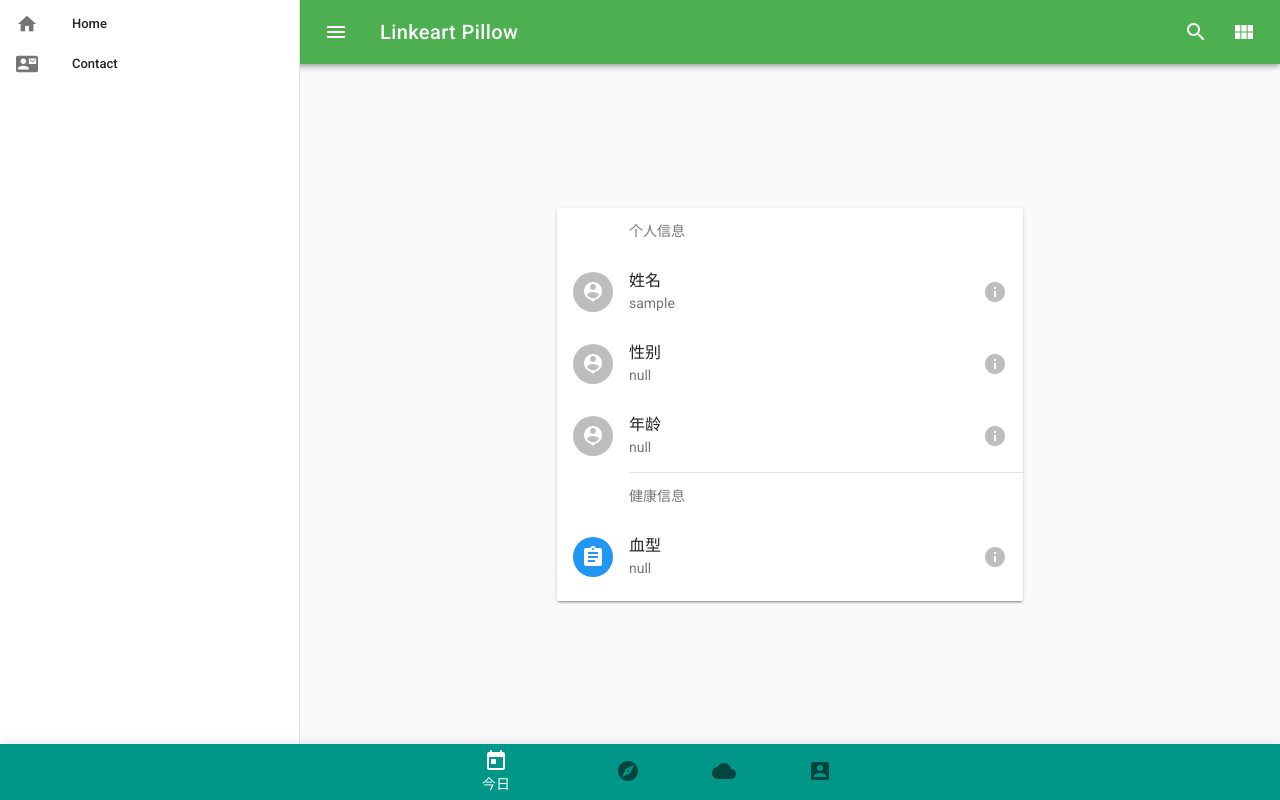
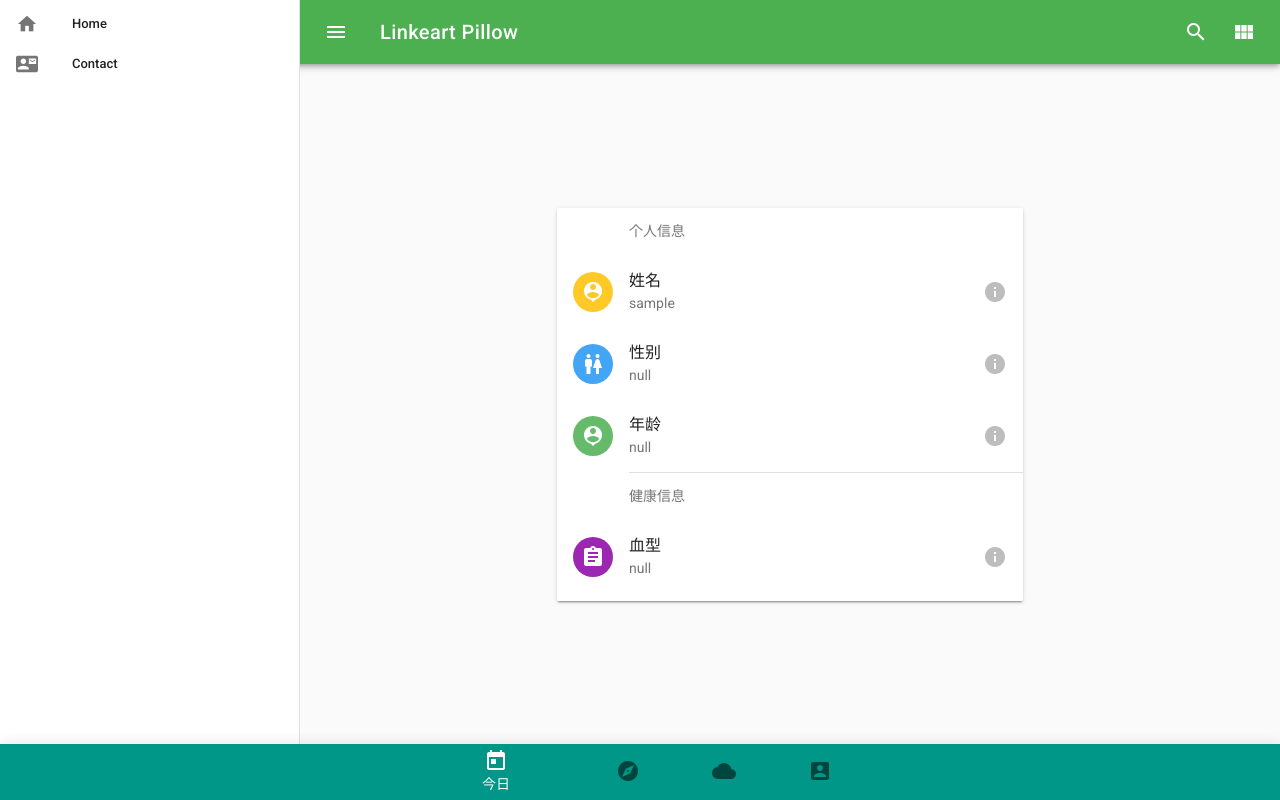
Before and after one commit to hustunique-24/front-end, a Vue app: page /me in a window 1280 px wide. Built offline with nearby package versions, Linux system fonts and the light colour scheme; no server answers; sample sign-in values are in the browser's storage.

Commit message:
Build up final page

```diff
--- a/src/components/explore.vue
+++ b/src/components/explore.vue
@@ -128,7 +128,7 @@
           { icon: 'timeline', iconClass: 'green darken-1 white--text', title: '温度', subtitle: '26', type: 'degree' }
         ],
         items2: [
-          { icon: 'vibration', iconClass: 'blue white--text', title: '按摩', subtitle: '进行短暂的震动按摩', type: 'shake' },
+          { icon: 'vibration', iconClass: 'orange white--text', title: '按摩', subtitle: '进行短暂的震动按摩', type: 'shake' },
           { icon: 'timer', iconClass: 'blue white--text', title: '闹钟', subtitle: '设定一个闹钟进行提醒' },
           { icon: 'music_note', iconClass: 'purple darken-2 white--text', title: '音乐', subtitle: '播放音乐' }
         ],
--- a/src/components/me.vue
+++ b/src/components/me.vue
@@ -49,12 +49,12 @@
             human_sex: ''
         },
         items: [
-          { icon: 'person_pin', iconClass: 'grey lighten-1 white--text', title: '姓名', subtitle: this.$store.state.username },
-          { icon: 'person_pin', iconClass: 'grey lighten-1 white--text', title: '性别', subtitle: 'null' },
-          { icon: 'person_pin', iconClass: 'grey lighten-1 white--text', title: '年龄', subtitle: 'null' }
+          { icon: 'person_pin', iconClass: 'amber lighten-1 white--text', title: '姓名', subtitle: this.$store.state.username },
+          { icon: 'wc', iconClass: 'blue lighten-1 white--text', title: '性别', subtitle: 'null' },
+          { icon: 'person_pin', iconClass: 'green lighten-1 white--text', title: '年龄', subtitle: 'null' }
         ],
         items2: [
-          { icon: 'assignment', iconClass: 'blue white--text', title: '血型', subtitle: 'null' }
+          { icon: 'assignment', iconClass: 'purple white--text', title: '血型', subtitle: 'null' }
         ],
         sex: '',
       }
```
